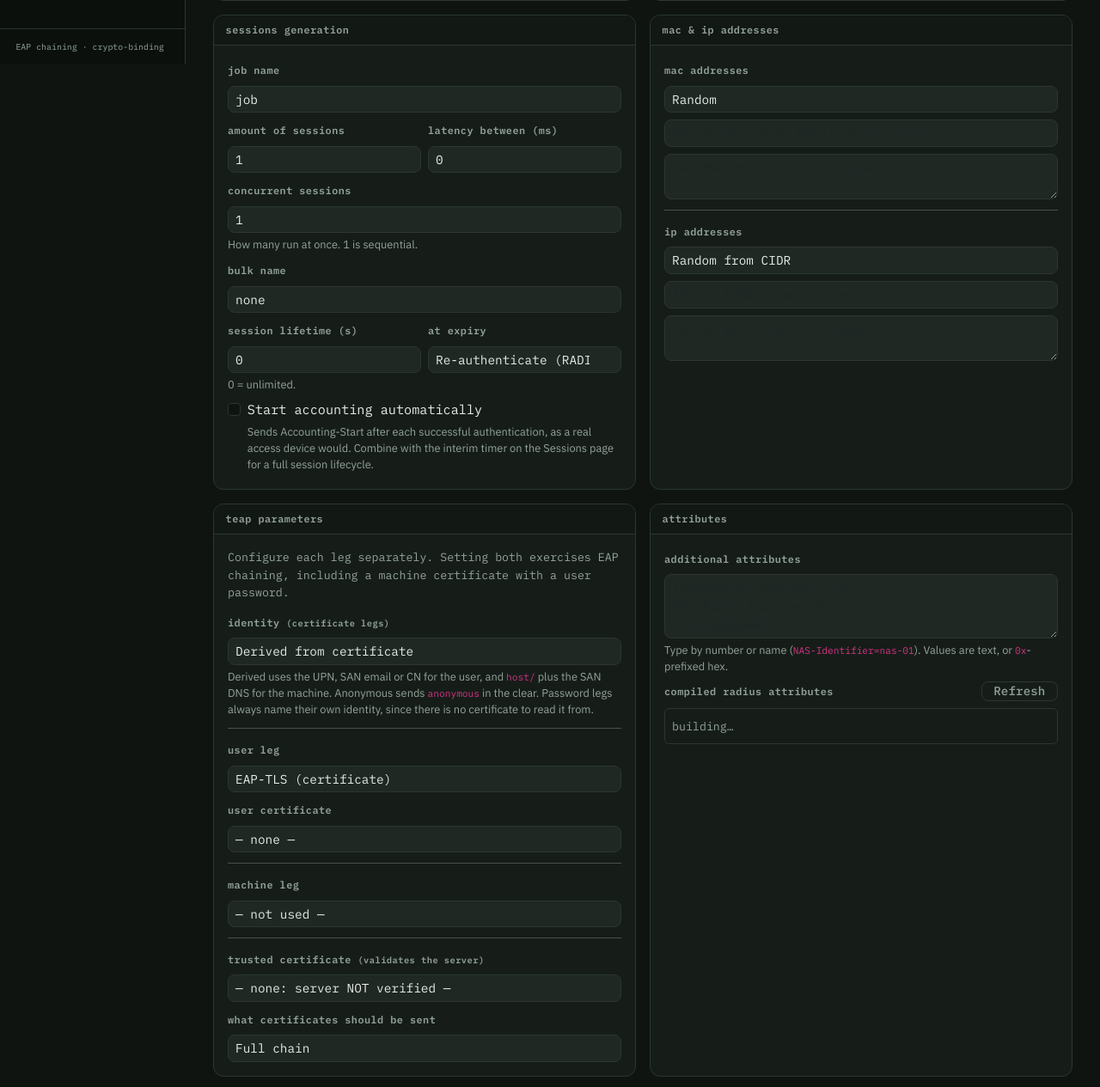
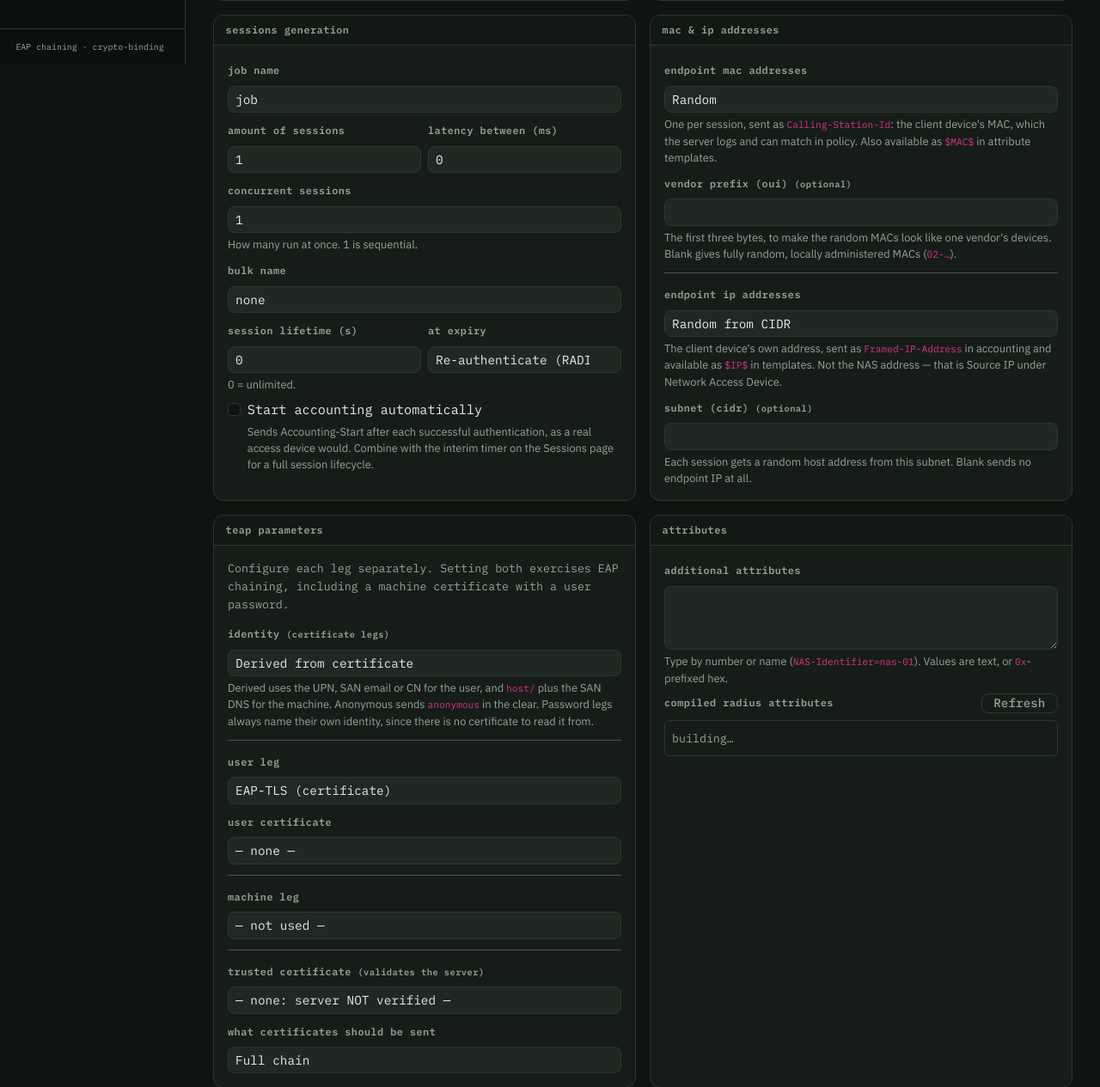
Before and after one commit to d4edalvs/radius-teap-tester, a FastAPI app: template teap_gui/templates/generate.html in a window 1280 px wide. Shown: the part 725-1990 px from the top of the page at 86% size. Run offline with FastAPI, Linux system fonts and the light colour scheme; the template is opened without the code that fills it, so the values that code supplies are empty; parts of the project's set-up code (start-up, migrations or seed data) failed here and were passed over; some libraries are stand-ins or nearby versions.

Commit message:
Label the MAC and IP fields and show only the ones that apply
The four boxes had placeholders only, which vanish on typing, and all of
them showed whichever mode was picked. Each now has a label and a line
saying what it is for and where the value goes (Calling-Station-Id,
Framed-IP-Address), and random vs list mode shows only its own box.

```diff
--- a/teap_gui/templates/generate.html
+++ b/teap_gui/templates/generate.html
@@ -8,6 +8,16 @@
     if (el) el.hidden = (m !== method);
   });
 }
+function toggleSource(kind, mode) {
+  document.getElementById(kind + '-random').hidden = (mode !== 'random');
+  document.getElementById(kind + '-list').hidden = (mode !== 'list');
+}
+// A browser restoring the form on Back can bring back "From list" with the
+// list box still hidden, so sync once the page is shown.
+window.addEventListener('pageshow', function () {
+  toggleSource('mac', document.getElementById('mac_mode').value);
+  toggleSource('ip', document.getElementById('ip_mode').value);
+});
 </script>
 <h1 class="h4 mb-3">Generate</h1>
 {% if error %}<div class="alert alert-danger py-2">{{ error }}</div>{% endif %}
@@ -132,21 +142,45 @@
   <div class="col-lg-6"><div class="card h-100">
     <div class="card-header">MAC &amp; IP Addresses</div>
     <div class="card-body vstack gap-2">
-      <div><label class="form-label">MAC addresses</label>
-        <select name="mac_mode" class="form-select form-select-sm">
+      <div><label class="form-label" for="mac_mode">Endpoint MAC addresses</label>
+        <select name="mac_mode" id="mac_mode" class="form-select form-select-sm"
+                onchange="toggleSource('mac', this.value)">
           <option value="random">Random</option><option value="list">From list</option>
-        </select></div>
-      <div><input name="mac_oui" class="form-control form-control-sm" placeholder="OUI prefix, e.g. 00-11-22 (optional)"></div>
-      <div><textarea name="mac_list" rows="2" class="form-control form-control-sm mono"
-                placeholder="one MAC per line (list mode)"></textarea></div>
+        </select>
+        <div class="form-text">One per session, sent as <code>Calling-Station-Id</code>:
+          the client device's MAC, which the server logs and can match in policy.
+          Also available as <code>$MAC$</code> in attribute templates.</div></div>
+      <div id="mac-random"><label class="form-label" for="mac_oui">Vendor prefix (OUI)
+          <span class="text-secondary small">(optional)</span></label>
+        <input name="mac_oui" id="mac_oui" class="form-control form-control-sm mono" placeholder="00-11-22">
+        <div class="form-text">The first three bytes, to make the random MACs look
+          like one vendor's devices. Blank gives fully random, locally administered
+          MACs (<code>02-…</code>).</div></div>
+      <div id="mac-list" hidden><label class="form-label" for="mac_list">MAC list</label>
+        <textarea name="mac_list" id="mac_list" rows="3" class="form-control form-control-sm mono"
+                  placeholder="00-11-22-33-44-55&#10;00-11-22-33-44-56"></textarea>
+        <div class="form-text">One MAC per line. Sessions take them in order and
+          start again from the top if there are more sessions than lines.</div></div>
       <hr class="my-1">
-      <div><label class="form-label">IP addresses</label>
-        <select name="ip_mode" class="form-select form-select-sm">
+      <div><label class="form-label" for="ip_mode">Endpoint IP addresses</label>
+        <select name="ip_mode" id="ip_mode" class="form-select form-select-sm"
+                onchange="toggleSource('ip', this.value)">
           <option value="random">Random from CIDR</option><option value="list">From list</option>
-        </select></div>
-      <div><input name="ip_cidr" class="form-control form-control-sm" placeholder="10.0.0.0/24 (blank = none)"></div>
-      <div><textarea name="ip_list" rows="2" class="form-control form-control-sm mono"
-                placeholder="one IP per line (list mode)"></textarea></div>
+        </select>
+        <div class="form-text">The client device's own address, sent as
+          <code>Framed-IP-Address</code> in accounting and available as
+          <code>$IP$</code> in templates. Not the NAS address — that is
+          Source IP under Network Access Device.</div></div>
+      <div id="ip-random"><label class="form-label" for="ip_cidr">Subnet (CIDR)
+          <span class="text-secondary small">(optional)</span></label>
+        <input name="ip_cidr" id="ip_cidr" class="form-control form-control-sm mono" placeholder="10.0.0.0/24">
+        <div class="form-text">Each session gets a random host address from this
+          subnet. Blank sends no endpoint IP at all.</div></div>
+      <div id="ip-list" hidden><label class="form-label" for="ip_list">IP list</label>
+        <textarea name="ip_list" id="ip_list" rows="3" class="form-control form-control-sm mono"
+                  placeholder="10.0.0.11&#10;10.0.0.12"></textarea>
+        <div class="form-text">One IP per line, used in order and repeated from
+          the top if there are more sessions than lines.</div></div>
     </div></div></div>
 
   <div class="col-lg-6"><div class="card h-100">
```
